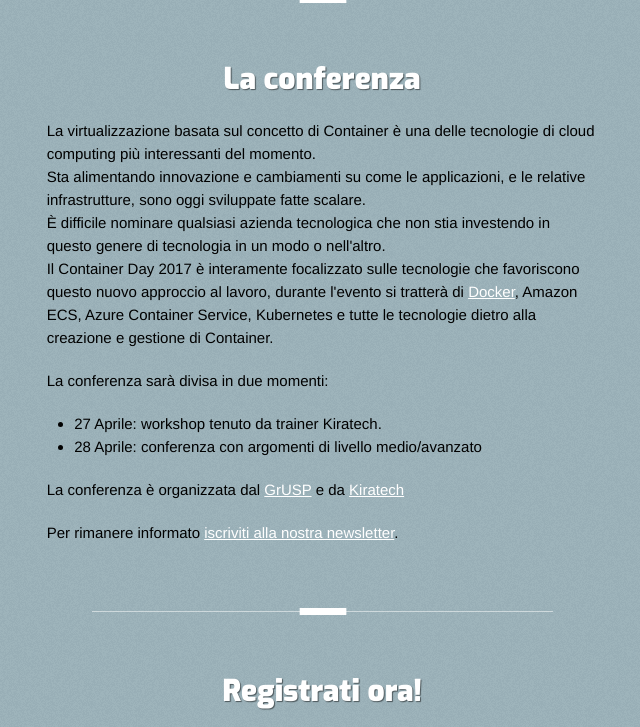
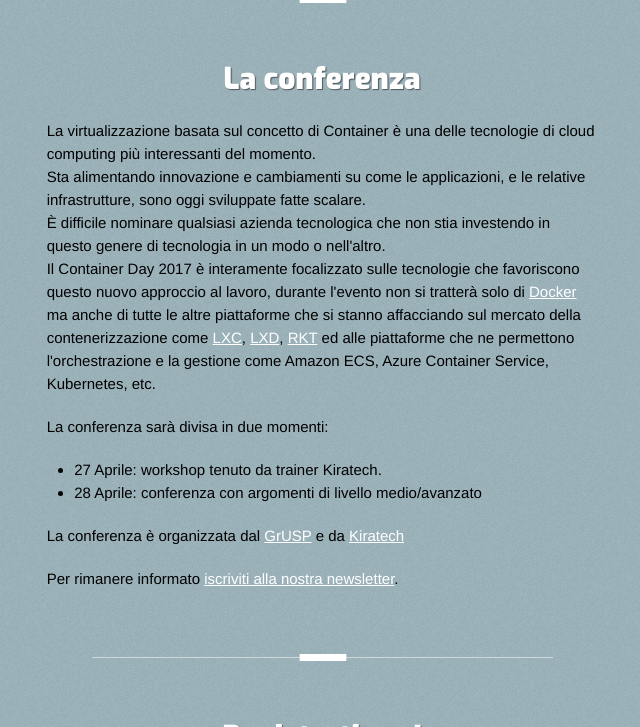
Before and after one commit to GrUSP/2017.containerday.it, a Jekyll site: the page built from index.html, in a window 1280 px wide and 900 px high, scrolled down 625 px, cut to the strip 0-727 px from the top of the window. Shown: the whole strip, without its empty margins (318-958 px from the left). Built offline with Jekyll 4.4.1, drawn with Linux system fonts in a browser that asks for light colours; Markdown is read by kramdown in place of the engine named in the settings.

Commit message:
italiano

```diff
--- a/_includes/section-contents.html
+++ b/_includes/section-contents.html
@@ -10,8 +10,12 @@
                 Sta alimentando innovazione e cambiamenti su come le applicazioni, e le relative infrastrutture, sono oggi sviluppate fatte scalare. <br>
                 È difficile nominare qualsiasi azienda tecnologica che non stia investendo in questo genere di tecnologia in un modo o nell'altro.<br>
 
-                Il Container Day 2017 è interamente focalizzato sulle tecnologie che favoriscono questo nuovo approccio al lavoro, durante l'evento si tratterà di
-                <a href="http://www.docker.com" target="_blank">Docker</a>, Amazon ECS, Azure Container Service, Kubernetes e tutte le tecnologie dietro alla creazione e gestione di Container.
+                Il Container Day 2017 è interamente focalizzato sulle tecnologie che favoriscono questo nuovo approccio al lavoro,
+                durante l'evento non si tratterà solo di
+                <a href="http://www.docker.com" target="_blank">Docker</a> ma anche di tutte le altre piattaforme che si stanno affacciando
+                sul mercato della contenerizzazione come <a href="https://linuxcontainers.org/lxc/introduction/">LXC</a>,
+                <a href="https://linuxcontainers.org/lxd/introduction/">LXD</a>, <a href="https://coreos.com/rkt/">RKT</a> ed alle piattaforme
+                che ne permettono l'orchestrazione e la gestione come Amazon ECS, Azure Container Service, Kubernetes, etc.
             </p>
 
             <p>
```
